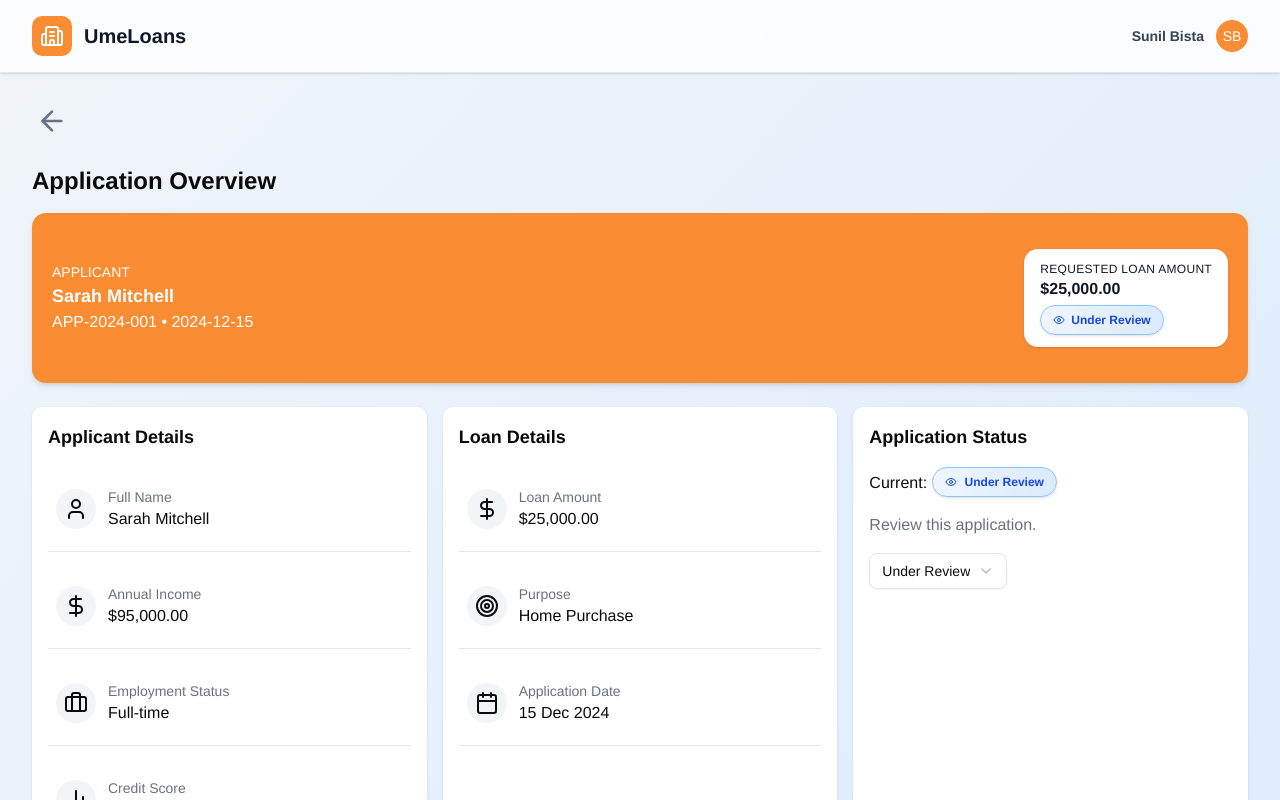
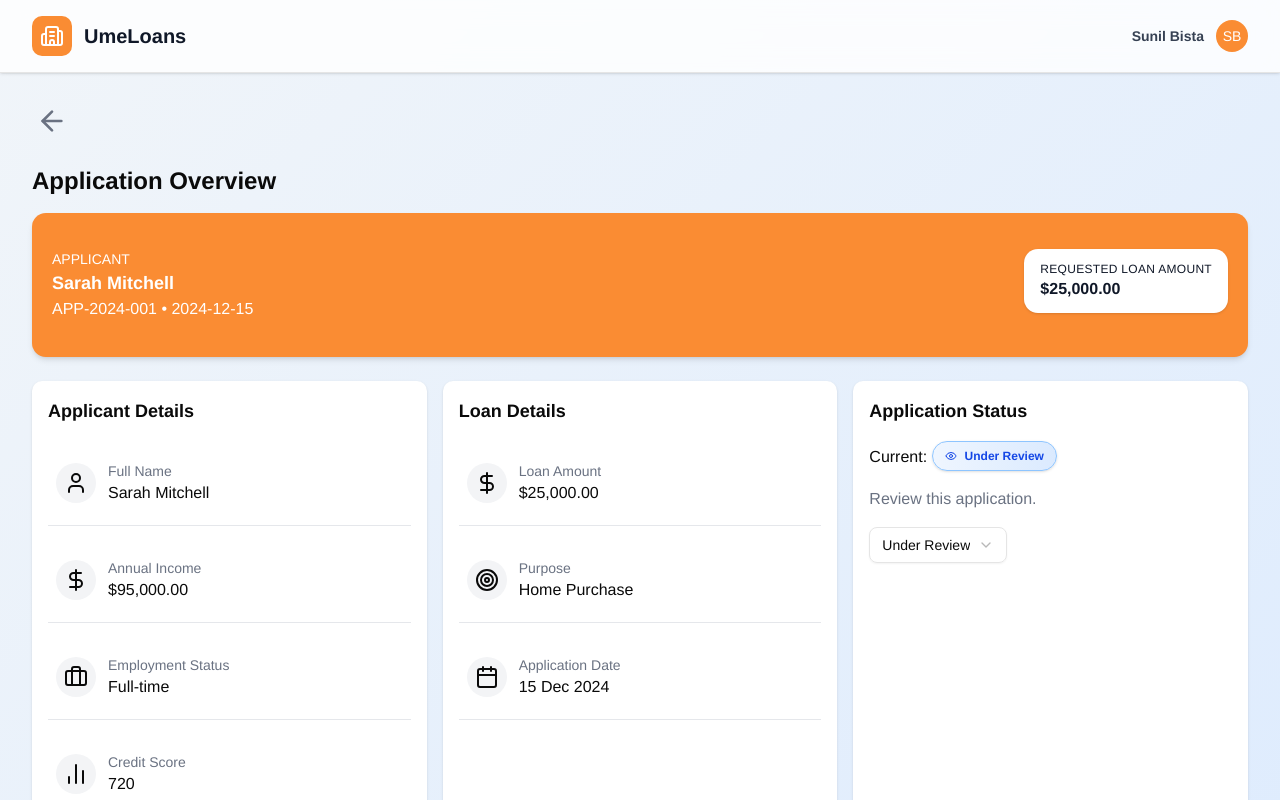
Before and after one commit to SunilBista/loan-app, a Next.js app: page / in a window 1280 px wide. Both pictures are taken after a click on the element 640 px from the left and 498 px from the top of the page. Shown: the top 800 px of the page. Built offline with nearby package versions, Linux system fonts and the light colour scheme.

Commit message:
chore: remove status from applicant info

```diff
--- a/components/user/applicant-info.tsx
+++ b/components/user/applicant-info.tsx
@@ -7,7 +7,6 @@ import {
 } from "@/components/ui/card";
 import { formatCurrency } from "@/lib/utils";
 import { ApplicantInfoCardProps } from "@/lib/type";
-import { StatusBadge } from "../ui/status-badge";
 
 export function ApplicantInfoCard({
   name,
@@ -58,10 +57,6 @@ export function ApplicantInfoCard({
                 {formatCurrency(loanAmount)}
               </p>
             </div>
-
-            <div className="mt-2 sm:mt-1 flex">
-              <StatusBadge status={status} />
-            </div>
           </div>
         </CardAction>
       </CardHeader>
```
Also changed, not shown: 1 other file (tests, documents, lock files or other folders).
